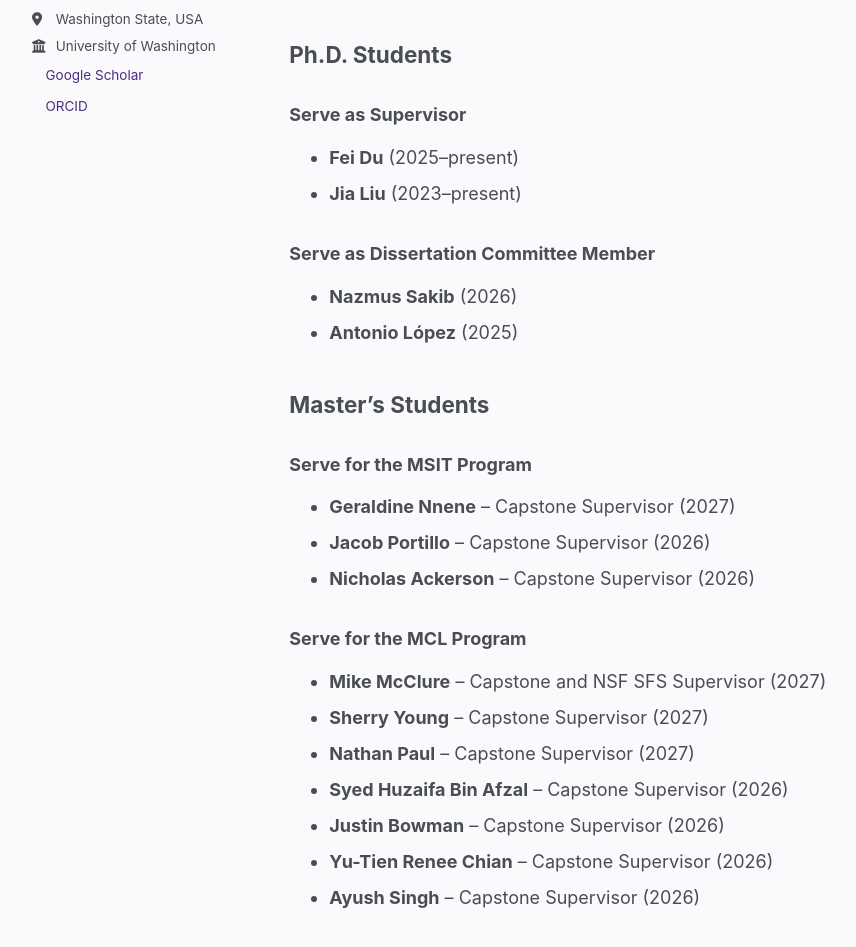
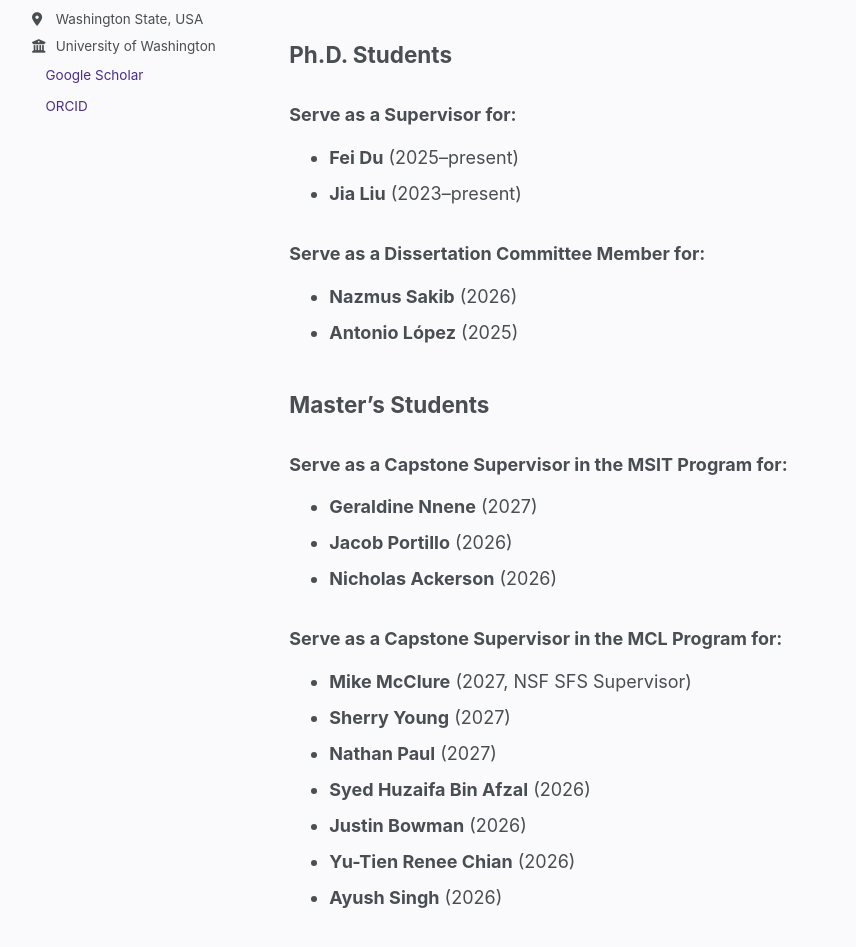
Before and after one commit to fanwj2010/fanwj2010.github.io, a Jekyll site: the page built from _pages/students.md, in a window 1280 px wide and 1400 px high, scrolled down 1063 px, cut to the strip 419-1366 px from the top of the window. Shown: the whole strip, without its empty margins (102-958 px from the left). Built offline with Jekyll 4.4.1, drawn with Linux system fonts in a browser that asks for light colours; a script bundle is joined from its source files by our own code; a style sheet for code colours, icons or effects is not loaded.

Commit message:
Update students.md

```diff
--- a/_pages/students.md
+++ b/_pages/students.md
@@ -210,30 +210,30 @@ Email: [wjfan@uw.edu](mailto:wjfan@uw.edu)
 
 ## Ph.D. Students
 
-### Serve as Supervisor
+### Serve as a Supervisor for:
 
 - **Fei Du** (2025–present)
 - **Jia Liu** (2023–present)
 
-### Serve as Dissertation Committee Member
+### Serve as a Dissertation Committee Member for:
 
 - **Nazmus Sakib** (2026)
 - **Antonio López** (2025)
 
 ## Master's Students
 
-### Serve for the MSIT Program
+### Serve as a Capstone Supervisor in the MSIT Program for:
 
-- **Geraldine Nnene** – Capstone Supervisor (2027)
-- **Jacob Portillo** – Capstone Supervisor (2026)
-- **Nicholas Ackerson** – Capstone Supervisor (2026)
+- **Geraldine Nnene** (2027)
+- **Jacob Portillo** (2026)
+- **Nicholas Ackerson** (2026)
 
-### Serve for the MCL Program
+### Serve as a Capstone Supervisor in the MCL Program for:
 
-- **Mike McClure** – Capstone and NSF SFS Supervisor (2027)
-- **Sherry Young** – Capstone Supervisor (2027)
-- **Nathan Paul** – Capstone Supervisor (2027)
-- **Syed Huzaifa Bin Afzal** – Capstone Supervisor (2026)
-- **Justin Bowman** – Capstone Supervisor (2026)
-- **Yu-Tien Renee Chian** – Capstone Supervisor (2026)
-- **Ayush Singh** – Capstone Supervisor (2026)
+- **Mike McClure** (2027, NSF SFS Supervisor)
+- **Sherry Young** (2027)
+- **Nathan Paul** (2027)
+- **Syed Huzaifa Bin Afzal** (2026)
+- **Justin Bowman** (2026)
+- **Yu-Tien Renee Chian** (2026)
+- **Ayush Singh** (2026)
```
